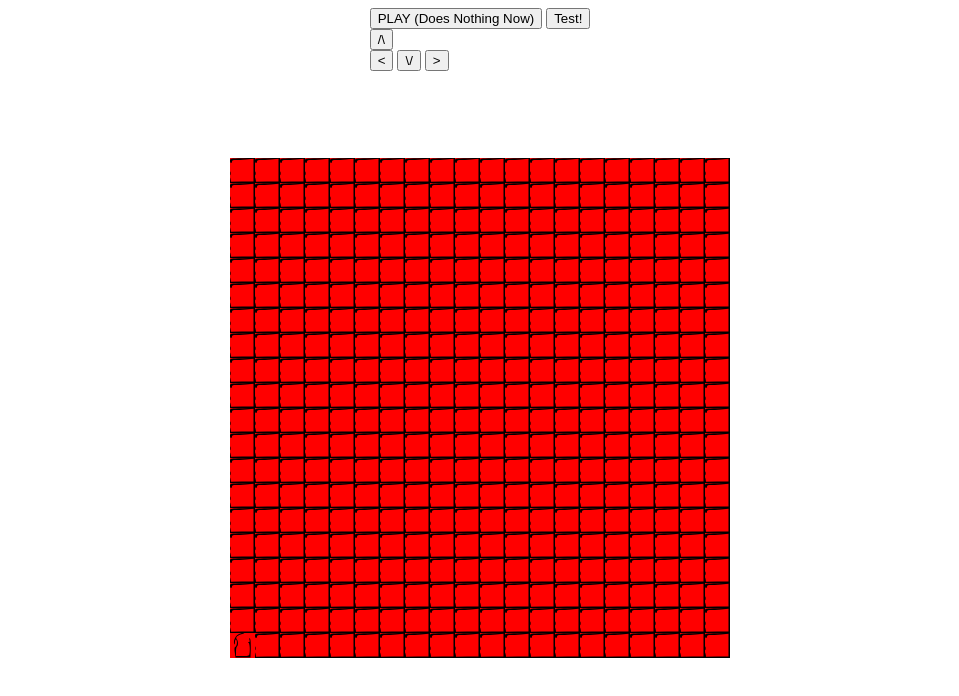
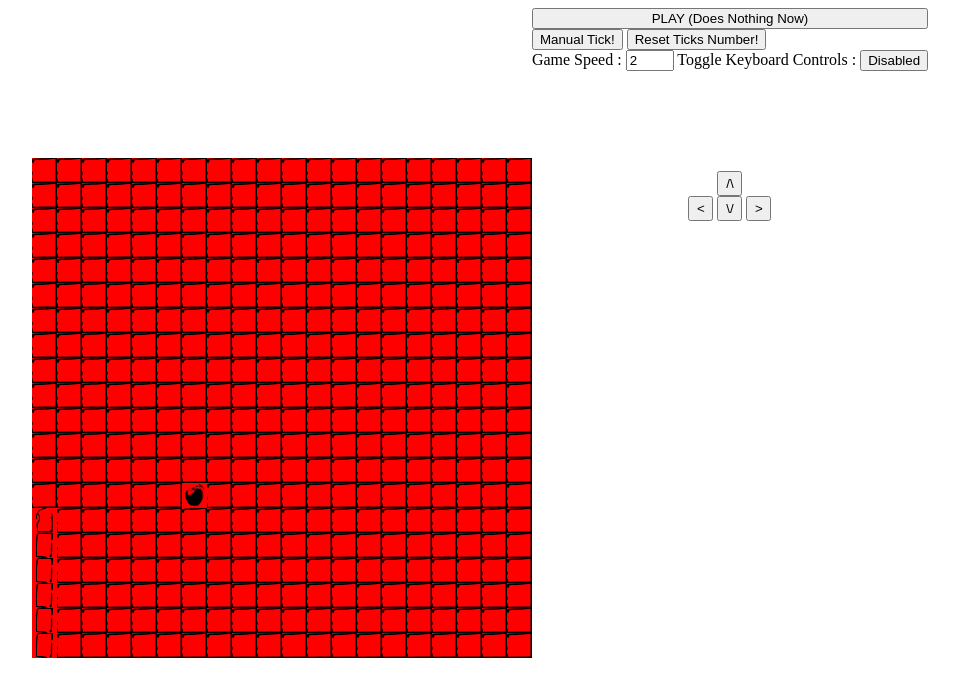
Before and after one commit to jon0695/portfolio-backup, a plain HTML site: page Javascript starter projects/snake/snake.html in a window 1280 px wide. Both pictures are taken after a click on the button "PLAY (Does Nothing Now)". Shown: the whole page, without its empty margins (160-1119 px from the left). Drawn offline with Linux system fonts and the light colour scheme.

Commit message:
Add files via upload

```diff
--- /dev/null
+++ b/Javascript starter projects/snake/appleGObject.js
@@ -0,0 +1,5 @@
+import {GameObject} from './gameObjects.js';
+export class Apple extends GameObject {
+    pieceType = 'apple';
+    src = './images/svg/apple.svg';
+}
--- a/Javascript starter projects/snake/gameLogic.js
+++ b/Javascript starter projects/snake/gameLogic.js
@@ -1,40 +1,92 @@
-import Player from './playerObject.js';
-import {MapLogic} from './mapLogic.js';
-import {GameObjectTracker} from './objectTracker.js'
+import Player from './playerGObject.js';
+import { Apple } from './appleGObject.js';
+import { MapLogic } from './mapLogic.js';
+import { GameObjectTracker } from './objectTracker.js';
+import { KEYS } from './globals.js';
 
-MapLogic.prepGrid();
-GameObjectTracker.initalizePieces([
-    new Player(0,0,6),
-])
+let running = false;
+let ticker;
+let numberOfTicks = 0;
 
+const resetTicks = () => {
+    numberOfTicks = 0;
+}
+
+const gameTick = () => {
+    numberOfTicks++;
+    console.log(numberOfTicks + " TICK!");
+    let player = GameObjectTracker.gamePieces[0];
+    player.move(player);
+}
 
 const test = () => {
     console.log("Running 'test()' in gameLogic");
-    GameObjectTracker.gamePieces[0].addToSnakeBodyArray(1);
+    gameTick();
 }
 
-const runGame = () => {
+const handleRunGame = () => {
     console.log("Running 'runGame()' in gameLogic");
+    if (!running) {
+        let speedInput = document.getElementById("speed").value;
+        running = true;
+        let realSpeed = determineSpeed(speedInput);
+        console.log(realSpeed + " : realSpeed");
+        ticker = setInterval(gameTick, realSpeed);
+    } else {
+        running = false;
+        clearInterval(ticker);
+        resetTicks();
+    }
 }
 
-const setupGame = () => {
-    console.log("Running 'setupGame()' in gameLogic");
-    let playButton = document.getElementById('play-button');
-    playButton.addEventListener('click', runGame);
+const determineSpeed = (speedInput) => {
+    let determinedSpeed = 0;
+    for (let i = 0; i < speedInput; i++) {
+        determinedSpeed += 250;//Or 1/4 of a second
+    }
+    return determinedSpeed;
+}
 
-    let button2 = document.getElementById('button-2');
-    //console.log(GameObjectTracker.gamePieces[0]);
-    button2.addEventListener('click', test);
+const handleKeyDown = (e) => {
+    if (KEYS.includes(e.code)) {
+        e.preventDefault();
+        console.log("Pushed " + e.code + " key");
+    }
+}
+
+const handleToggleKeyboard = () => {
+    console.log("Running handleToggleKeyboard()");
+    let button = document.getElementById('toggle-keyboard');
+
+    if (button.textContent === 'Disabled') {
+        console.log("Adding event listener 'handleKeyDown");
+        button.textContent = "Enabled";
+        document.addEventListener('keydown', handleKeyDown);
+    } else {
+        console.log("Removing event listener 'handleKeyDown");
+        button.textContent = "Disabled";
+        document.removeEventListener('keydown', handleKeyDown);
+    }
 }
 
 
+const preLaunchSetup = () => {
+    MapLogic.prepGrid();
+    GameObjectTracker.initalizePieces([
+        new Player(0, 0, 6),
+        new Apple(6,6),
+    ])
+    console.log("Running 'preLaunchSetup()' in gameLogic");
+    let playButton = document.getElementById('play-button');
+    playButton.addEventListener('click', handleRunGame);
 
-setupGame();
+    let tickButton = document.getElementById('tick-button');
+    tickButton.addEventListener('click', test);
 
+    let resetTicksB = document.getElementById('reset-ticks-b');
+    resetTicksB.addEventListener('click', resetTicks);
 
-
-
-
-class GameLogic {
-
+    let toggleKeyboard = document.getElementById('toggle-keyboard');
+    toggleKeyboard.addEventListener('click', handleToggleKeyboard);
 }
+preLaunchSetup();
--- a/Javascript starter projects/snake/gameObjects.js
+++ b/Javascript starter projects/snake/gameObjects.js
@@ -1,13 +1,14 @@
 
 class GameObject {
     id;
-    pieceType;
+    pieceType = 'gameObject';
     src;
     x;
     y;
     oldX;
     oldY;
     onBoard = false;
+    direction = 'north';
     constructor(x, y) {
         //console.log("Running 'GameObject construtor' : x=" + x + " y=" + y);
         this.id = Math.random() * 3000;
@@ -16,12 +17,6 @@ class GameObject {
         this.oldY = y;
         this.oldX = x;
     }
-}
-
-
-class Apple extends GameObject {
-    pieceType = 'apple';
-    src = './images/svg/apple.svg';
 }
 
 class Placeholder extends GameObject {
@@ -36,7 +31,6 @@ class BlankSpace extends GameObject {
 
 export {
     GameObject,
-    Apple,
     Placeholder,
     BlankSpace
 }
--- a/Javascript starter projects/snake/globals.js
+++ b/Javascript starter projects/snake/globals.js
@@ -6,3 +6,4 @@ export const GAME_WINDOW = document.getElementById('game-window');
 export const GRID_WIDTH = GAME_WIDTH/25;
 export const GRID_HEIGHT = GAME_HEIGHT/25;
 export const GRID_SIZE = GRID_WIDTH * GRID_HEIGHT;
+export const KEYS = ['ArrowUp', 'ArrowDown', 'ArrowLeft', 'ArrowRight'];
--- a/Javascript starter projects/snake/movableGObject.js
+++ b/Javascript starter projects/snake/movableGObject.js
@@ -4,70 +4,98 @@ import {GameObject} from "./gameObjects.js";
 
 export class Movable extends GameObject {
 
-    move(moveObject, cords) {//Moveable, {x:number, y:number}
-        console.log("Running 'move()' in Movable");
+    move(moveObject) {//Moveable, {x:number, y:number}
+        //console.log("Running 'move()' in Movable");
         //console.log("Checking cords.x : " + cords.x + ", Against GRID_WIDTH : " + (GRID_WIDTH - 1));
+        let cords = this.determineDirection(moveObject);
+
         if (cords.x < (GRID_WIDTH - 1) && cords.x >= 0) {
             if (cords.y < (GRID_HEIGHT - 1) && cords.y >= 0) {
                 //console.log("Checking cords.y : " + cords.x + ", Against GRID_HEIGHT : " + (GRID_HEIGHT - 1));
                 this.saveLastMove(moveObject);
                 moveObject.x = cords.x;
                 moveObject.y = cords.y;
-                GameObjectTracker.movePiece(moveObject);
+                let overlap = GameObjectTracker.movePiece(moveObject);
+                console.log("Overlap returned " + overlap);
+                if(overlap){
+                    console.log(this.pieceType+" sees an overlap with " + overlap.pieceType);
+                }
+                return true;
             } else {
                 console.log("Tried to move vertically outside play area.");
             }
         } else {
             console.log("Tried to move horizontally outside play area.");
         }
+        return false;
     }
 
-    moveRight(player) {
-        console.log("Running 'moveRight()' in Movable, with pieceType : " + player.pieceType);
-        this.move(
-            player,
-            {
-                x: player.x + 1,
-                y: player.y
-            }
-        );
+    determineDirection(player){
+        //console.log("Running 'determineDircetion("+ player.pieceType +")' : direction = " + player.direction);
+        let newX = player.x;
+        let newY = player.y;
+        switch(player.direction){
+            case "north":
+                newY++;
+                break;
+            case "south":
+                newY--;
+                break;
+            case "east":
+                newX++;
+                break;
+            case "west":
+                newX--;
+                break;
+            default:
+                console.log("Ran the default case, that shouldn't have happened");
+                break;
+        }
+        return {x:newX,y:newY};
     }
 
-    moveLeft(player) {
-        console.log("Running 'moveLeft()' in Movable, with pieceType : " + player.pieceType);
-        this.move(
-            player,
-            {
-                x: player.x - 1,
-                y: player.y
-            }
-        );
-    }
+    // moveRight(player) {
+    //     //console.log("Running 'moveRight()' in Movable, with pieceType : " + player.pieceType);
+    //     player.direction = 'east';
+    // }
 
-    moveUp(player) {
-        console.log("Running 'moveUp()' in Movable, with pieceType : " + player.pieceType);
-        this.move(
-            player,
-            {
-                x: player.x,
-                y: player.y + 1
-            }
-        );
-    }
+    // moveLeft(player) {
+    //     //console.log("Running 'moveLeft()' in Movable, with pieceType : " + player.pieceType);
+    //     this.move(
+    //         player,
+    //         {
+    //             x: player.x - 1,
+    //             y: player.y
+    //         }
+    //     );
+    // }
 
-    moveDown(player) {
-        console.log("Running 'moveDown()' in Movable, with pieceType : " + player.pieceType);
-        this.move(
-            player,
-            {
-                x: player.x,
-                y: player.y - 1
-            }
-        );
-    }
+    // moveUp(player) {
+    //     //console.log("Running 'moveUp()' in Movable, with pieceType : " + player.pieceType);
+    //     this.move(
+    //         player,
+    //         {
+    //             x: player.x,
+    //             y: player.y + 1
+    //         }
+    //     );
+    // }
+
+    // moveDown(player) {
+    //     //console.log("Running 'moveDown()' in Movable, with pieceType : " + player.pieceType);
+    //     this.move(
+    //         player,
+    //         {
+    //             x: player.x,
+    //             y: player.y - 1
+    //         }
+    //     );
+    // }
+
+    //likely dead for good 53-89
 
     saveLastMove(player) {
-        console.log("Running 'saveLastMove() in Movable");
+        //console.log("Running 'saveLastMove() in Movable");
         player.oldX = player.x;
         player.oldY = player.y;
     }
--- a/Javascript starter projects/snake/objectTracker.js
+++ b/Javascript starter projects/snake/objectTracker.js
@@ -14,6 +14,7 @@ export class GameObjectTracker {
     }
 
     static initalizePieces(startingPieces) {//Should be an array of gameObjects
+        //console.log("Running 'initalizePieces("+startingPieces+")'");
         for (let piece of startingPieces) {
             this.addPieceToBoard(piece);
         }
@@ -22,43 +23,52 @@ export class GameObjectTracker {
     static spawnPoint = [0, 0];
     static gamePieces = [];//shouldn't really be accessed from outside directly.
 
+    static pieceCount = 0;
+
     static addPieceToBoard(newPiece) {//Should be type 'GameObject'
-        console.log("Running 'addPieceToBoard()'");
-        if (!this.checkForOverlap(newPiece)) {
+        //console.log("Running 'addPieceToBoard()'");
+        let overlap = this.checkForOverlap(newPiece);
+        //console.log(overlap);
+        if (!overlap) {
             newPiece.onBoard = true;
+            newPiece.id = this.pieceCount;
+            this.pieceCount++;
+            //console.log("newPiece ID : "+ newPiece.id + "/ pieceCount : " + GameObjectTracker.pieceCount);
             this.gamePieces.push(newPiece);
             MapLogic.changeGridSpace(newPiece);
         } else {
             console.log("Tried to add " + newPiece + " to the Board, But it overlapped with something and couldn't spawn.");
+            console.log("It was overlapping with " + overlap.pieceType + " id:"+overlap.id);
         }
 
     }
 
-    static removePieceFromBoard(index) {
+    static removePieceFromBoard(index) {//Change to Game Piece
         console.log("Running 'removePieceFromBoard()");
         blank = { x: gamePieces[index].x, y: gamePieces[index].y }; //need the placement of the piece that's being removed.
         MapLogic.changeGridSpace(new BlankSpace(blank.x, blank.y));
         this.gamePieces.splice(index, 1);
-    }//Might combine these two into one method to save just a bit of space
+    }
 
-    static movePiece(piece){//Needs the index of the piece to move, and an object with the new cords {x: ?, y: ?}.
-        console.log("Running 'movePiece() in objectTracker");
-        console.log(piece);
+    static movePiece(piece){
+        //console.log("Running 'movePiece() in objectTracker");
+        //console.log(piece);
         //console.log("About to run 'MapLogic' to add a blank space from 'movePiece()'");
         MapLogic.changeGridSpace(new BlankSpace(piece.oldX, piece.oldY));
         //console.log("About to run 'MapLogic' to move a piece from 'movePiece()'");
         MapLogic.changeGridSpace(piece);
-    }//Might combine these two into one method to save just a bit of space
+        return this.checkForOverlap(piece);
+    }
 
     //Checks the coordinates of the given gameObject against every other existing gameObject in 'gamePieces' array
     static checkForOverlap(piece) {
-        console.log("Running 'checkForOverlap()'");
-        console.log("Checking a : " + piece.pieceType + ", With the id of : " + piece.id);
-
+        //console.log("Running 'checkForOverlap()'");
+        //console.log("Checking a : " + piece.pieceType + ", With the id of : " + piece.id);
         let overlapping = false;
         for (let currentPiece of this.gamePieces) {
+            if(currentPiece.id === piece.id)continue;
             if (this.checkForColumnOverlap(currentPiece, piece) && this.checkForRowOverlap(currentPiece, piece)) {
-                overlapping = true;
+                overlapping = currentPiece;
                 console.log("The Pieces are on top of each other");
             }
         }
@@ -67,9 +77,9 @@ export class GameObjectTracker {
 
     //check the 'x' cord between two gameObjects
     static checkForColumnOverlap(firstPiece, otherPiece) {
-        console.log("Running 'checkForColumnOverlap()'");
+        //console.log("Running 'checkForColumnOverlap()'");
         if (firstPiece.x === otherPiece.x) {
-            console.log(firstPiece.id + " is in the same column as " + otherPiece.id);
+            //console.log(firstPiece.pieceType + firstPiece.id + " is in the same column as " + otherPiece.pieceType + otherPiece.id);
             return true;
         }
         return false;
@@ -77,9 +87,9 @@ export class GameObjectTracker {
 
     //check the 'y' cord between two gameObjects
     static checkForRowOverlap(firstPiece, otherPiece) {
-        console.log("Running 'checkForRowOverlap()'");
+        //console.log("Running 'checkForRowOverlap()'");
         if (firstPiece.y === otherPiece.y) {
-            console.log(firstPiece.id + " is on the same line as " + otherPiece.id);
+            //console.log(firstPiece.id + " is on the same line as " + otherPiece.id);
             return true;
         }
         return false;
--- /dev/null
+++ b/Javascript starter projects/snake/playerGObject.js
@@ -0,0 +1,123 @@
+import { Movable } from './movableGObject.js';
+import { BodyObject } from './playerBodyObject.js';
+import { TailObject } from './playerTailObject.js';
+import { GameObjectTracker } from './objectTracker.js';
+import { GRID_WIDTH, GRID_HEIGHT } from './globals.js';
+
+export default class Player extends Movable {
+    constructor(x, y, startingLength) {//cords and player's starting length
+        //console.log("Running 'Player constructor' : "+z);
+        super(x, y);
+        this.snakeLength = startingLength;
+        this.initSnakeBodyArray();
+        document.getElementById("right").addEventListener('click', () => this.direction="east");
+        document.getElementById("left").addEventListener('click', () => this.direction="west");
+        document.getElementById("up").addEventListener('click', () => this.direction="north");
+        document.getElementById("down").addEventListener('click', () => this.direction="south");
+    }
+
+    pieceType = 'player';
+    src = './images/svg/snake-head.svg';
+    snakeLength = 4;//Plus the head
+    snakeBody = [];
+    moveHistory = [];
+
+    //realized this class needs it's own implementation of this method- written yesterday
+    // move(player, cords) {//Player, {x:number, y:number}
+    //     //console.log("Running 'move()' in Movable");
+    //     //console.log("Checking cords.x : " + cords.x + ", Against GRID_WIDTH : " + (GRID_WIDTH - 1));
+    //     if (cords.x < (GRID_WIDTH) && cords.x >= 0) {
+    //         if (cords.y < (GRID_HEIGHT) && cords.y >= 0) {
+    //             //console.log("Checking cords.y : " + cords.x + ", Against GRID_HEIGHT : " + (GRID_HEIGHT - 1));
+    //             player.saveLastMove(player);
+    //             player.x = cords.x;
+    //             player.y = cords.y;
+    //             GameObjectTracker.movePiece(player);
+    //             player.moveBody(player);
+    //         } else {
+    //             console.log("Tried to move vertically outside play area.");
+    //         }
+    //     } else {
+    //         console.log("Tried to move horizontally outside play area.");
+    //     }
+    // }
+
+    //I'm kicking myself for not thinking about this yesterday...
+    move(player, cords){
+        if(super.move(player,cords)){
+            player.moveBody(player);//So Easy....
+        }
+    }
+
+    saveLastMove(player) {
+        //console.log("Running 'saveLastMove()' in Player");
+        player.oldX = player.x;
+        player.oldY = player.y;
+        player.moveHistory.unshift({ x: player.x, y: player.y });
+
+        if (player.moveHistory.length > player.snakeLength) {
+            //console.log("Removing oldest item in 'moveHistory'");
+            player.moveHistory.splice(player.moveHistory.length - 1, 1);
+        }
+        //console.log("Added to moveHistory");
+        //player.logMoveHistory(player);
+    }
+
+    moveBody(player) {
+        //console.log("Running 'manageBody()'");
+        //player.logSnakeBodyArray(player);
+        for (let m = 0; m < player.moveHistory.length; m++) {
+            //console.log(player.snakeBody[m].pieceType);
+            let segment = player.snakeBody[m];
+            //console.log(segment);
+            segment.oldX = segment.x;
+            segment.oldY = segment.y;
+
+            segment.x = player.moveHistory[m].x;
+            segment.y = player.moveHistory[m].y;
+
+            if (segment.onBoard === false) {
+                GameObjectTracker.addPieceToBoard(player.snakeBody[m]);
+            } else {
+                GameObjectTracker.movePiece(segment);
+            }// A lot of the code here seems redundant, But I'll fix it when I have a working game.
+        }
+
+    }
+
+    logMoveHistory(player) {
+        console.log("Running 'logMoveHistory("+player.pieceType+")' in Player");
+        let logString = '';
+        // console.log(player.moveHistory);
+        for (let move of player.moveHistory) {
+            logString += ("(" + move.x + "," + move.y + ")");
+        }
+        console.log(logString);
+    }
+
+    initSnakeBodyArray() {
+        //console.log("Running 'initSnakeBodyArray()'");
+        for (let i = 0; i < this.snakeLength - 1; i++) {
+            this.snakeBody.push(new BodyObject(this.x, this.y));
+        }
+        this.snakeBody.push(new TailObject(this.x, this.y));
+        //this.logSnakeBodyArray(this);
+    }
+
+    addToSnakeBodyArray(numberToAdd){
+        console.log("Runnig 'addToSnakeBodyArray("+ numberToAdd +")'")
+        for(let i = 0; i < numberToAdd;i++){
+            this.snakeLength++;
+            this.snakeBody.splice(this.snakeBody.length-1,0,
+                 new BodyObject(this.x, this.y));
+        }
+    }
+
+    logSnakeBodyArray(player) {
+        let logString = 'Body Segments : ';
+        for (let segment of player.snakeBody) {
+            logString += ("(" + segment.x + "," + segment.y + ") '" + segment.pieceType + "'");
+        }
+        console.log(logString);
+    }
+}
--- a/Javascript starter projects/snake/snake.css
+++ b/Javascript starter projects/snake/snake.css
@@ -3,12 +3,14 @@ body{
     min-width:600px;
     height:100vh;
     display:flex;
+    align-content:center;
     justify-content: center;
 }
 .game-window{
     align-self:center;
     display:flex;
     flex-wrap:wrap;
+    flex: 0 0 500px;
     height:500px;
     width:500px;
     background-color:red;
@@ -24,6 +26,24 @@ img{
     min-width:25px;
     min-height:25px;
 }
-.on-screen-controls{
-    position:absolute;
+
+.ui{
+    display:flex;
+    flex-direction:column;
 }
+
+.movement-controls{
+    margin:100px 0 0 0;
+    display:flex;
+    flex-direction:column;
+    align-self:center;
+}
+.movement-controls div{
+    align-self:center;
+}
+.movement-button{
+    min-width:25px;
+    min-height:25px;
+    max-height:25px;
+    max-width:25px;
+}
--- a/Javascript starter projects/snake/snake.html
+++ b/Javascript starter projects/snake/snake.html
@@ -14,19 +14,29 @@
     <div class="game-window" id="game-window">
         <!-- Should add this programmatically -->
     </div>
-    <div class="on-screen-controls">
+    <div class="ui">
         <button type="button" id="play-button">PLAY (Does Nothing Now)</button>
-        <button type="button" id="button-2">Test!</button>
+        <div>
+            <button type="button" id="tick-button">Manual Tick!</button>
+            <button type="'button" id="reset-ticks-b">Reset Ticks Number!</button>
+        </div>
+
+        <div class="settings">
+            <label for="speed">Game Speed : </label>
+            <input id="speed" name="speed" class="speed-control" type="number" value="2" min="1" max="4"/>
+            <label for="toggle-keyboard">Toggle Keyboard Controls : </label>
+            <button type="button" id="toggle-keyboard" name="toggle-keyboard">Disabled</button>
+        </div>
         <div class="movement-controls">
             <div>
-                <button type="button" id="up">/\</button>
+                <button type="button" id="up" class="movement-button">/\</button>
             </div>
-            <button type="button" id="left"><</button>
-            <button type="button" id="down">\/</button>
-            <button type="button" id="right">></button>
-            <!-- I know I shouldn't do this just for styling... but I'm being lazy today -->
+            <div>
+                <button type="button" id="left" class="movement-button"><</button>
+                <button type="button" id="down" class="movement-button">\/</button>
+                <button type="button" id="right" class="movement-button">></button>
+            </div>
         </div>
-
     </div>
 </body>
 
```
Also changed, not shown: Javascript starter projects/snake/mapLogic.js (+4 -5 lines).
